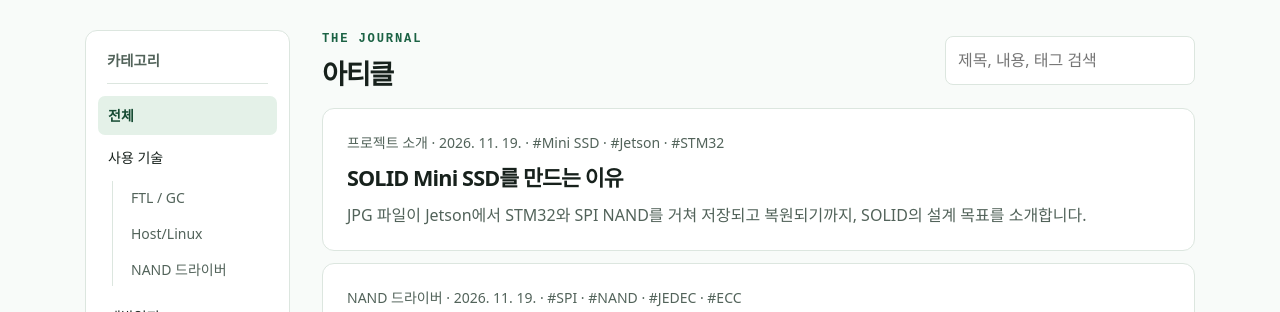
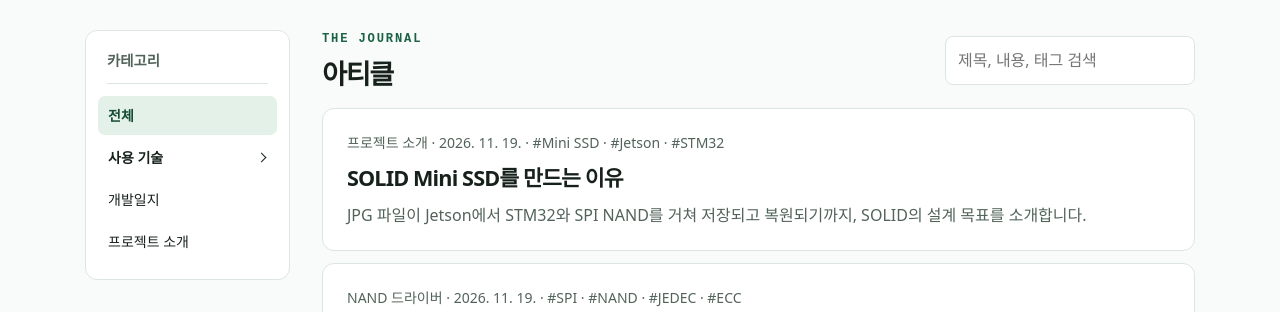
Before and after one commit to sunhokim1/SOLID_GITHUB_IO, a plain HTML site: page docs/index.html in a window 1280 px wide. Shown: the part 472-784 px from the top of the page. Drawn offline with Linux system fonts and the light colour scheme.

Commit message:
Make the technology sidebar menu collapsible

```diff
--- a/docs/app.js
+++ b/docs/app.js
@@ -134,15 +134,23 @@ function renderList() {
     return button;
   }
 
+  const previousMenu = filters.querySelector('.category-menu');
+  const menu = element('details', '', 'category-menu');
+  const inTechnology = Boolean(technology || topic || technologyCategories.has(category));
+  menu.open = Boolean(previousMenu?.open || (inTechnology && previousMenu?.dataset.selection !== selectedCategory));
+  menu.dataset.selection = selectedCategory;
   const group = element('div', '', 'category-group');
   group.setAttribute('role', 'group');
   group.setAttribute('aria-label', '사용 기술 하위 카테고리');
-  group.append(...technologyTopics.map((entry) => categoryButton(entry.label, '#topic/' + entry.id)));
+  group.append(
+    categoryButton('기술 글 전체', '#technology'),
+    ...technologyTopics.map((entry) => categoryButton(entry.label, '#topic/' + entry.id)),
+  );
+  menu.append(element('summary', '사용 기술'), group);
   const otherCategories = categories.filter((entry) => !technologyCategories.has(entry));
   filters.replaceChildren(
     categoryButton('전체', '#articles'),
-    categoryButton('사용 기술', '#technology'),
-    group,
+    menu,
     ...otherCategories.map((entry) => categoryButton(entry, categoryHash(entry))),
   );
 
--- a/docs/index.html
+++ b/docs/index.html
@@ -5,8 +5,8 @@
   <meta name="viewport" content="width=device-width, initial-scale=1">
   <meta name="description" content="SOLID 프로젝트의 기술 블로그">
   <title>SOLID Engineering</title>
-  <link rel="stylesheet" href="./style.css?v=4">
-  <script type="module" src="./app.js?v=4"></script>
+  <link rel="stylesheet" href="./style.css?v=5">
+  <script type="module" src="./app.js?v=5"></script>
 </head>
 <body>
   <a class="skip" href="#main">본문으로 건너뛰기</a>
--- a/docs/style.css
+++ b/docs/style.css
@@ -47,3 +47,27 @@
 @media (max-width: 580px) {
   #article { margin-top: 20px; }
 }
+
+.sidebar .category-menu summary {
+  display: flex;
+  justify-content: space-between;
+  align-items: center;
+  padding: 8px 10px;
+  border-radius: 7px;
+  font-size: .875rem;
+  font-weight: 650;
+  cursor: pointer;
+  list-style: none;
+}
+.sidebar .category-menu summary::-webkit-details-marker { display: none; }
+.sidebar .category-menu summary::after {
+  content: '';
+  width: 6px;
+  height: 6px;
+  margin-right: 2px;
+  border-right: 1.5px solid currentColor;
+  border-bottom: 1.5px solid currentColor;
+  transform: rotate(-45deg);
+}
+.sidebar .category-menu[open] summary::after { transform: rotate(45deg); }
+.sidebar .category-menu summary:hover { background: #e4f1e8; color: #174c34; }
```
